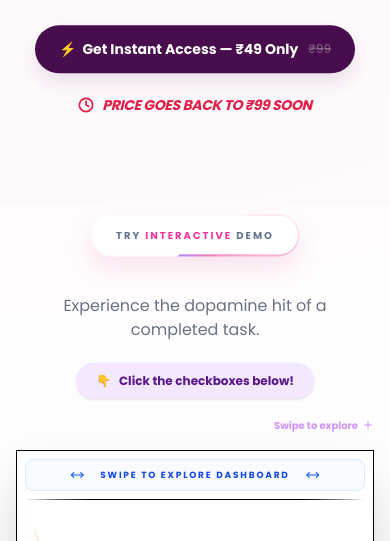
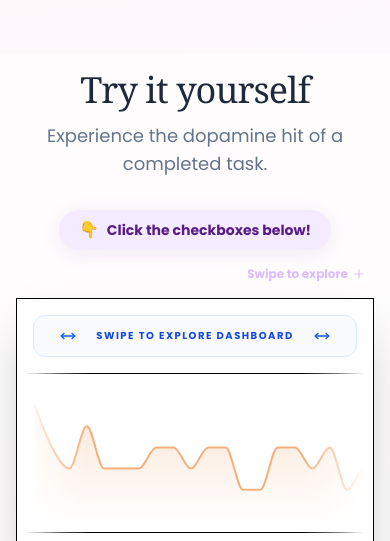
Before and after one commit to abhi-kush-111/Habit-Tracker, a React (Vite) app: page / in a window 390 px wide. Shown: the part 875-1416 px from the top of the page. Built offline with nearby package versions, Linux system fonts and the light colour scheme.

Commit message:
feat: Enhance interactive demo UI and hero section
Refactors the interactive demo component to improve visual cues and UX, including an animated swipe hint for mobile users. Also updates the hero section to remove a redundant animated button. The hero image is also updated to a new version.

```diff
--- a/src/App.tsx
+++ b/src/App.tsx
@@ -386,44 +386,19 @@ export default function App() {
 
       <section className="pt-4 pb-10 md:pt-6 md:pb-16 px-4 md:px-6 bg-white/50">
         <div className="max-w-7xl mx-auto">
-          <div className="text-center mb-12 md:mb-16">
-            <div className="flex justify-center mb-8">
-              <motion.button
-                animate={{
-                  y: [0, -6, 0],
-                  boxShadow: [
-                    "0px 4px 20px rgba(0,0,0,0.05)",
-                    "0px 12px 25px rgba(236,72,153,0.15)",
-                    "0px 4px 20px rgba(0,0,0,0.05)"
-                  ]
-                }}
-                transition={{
-                  duration: 4,
-                  repeat: Infinity,
-                  ease: "easeInOut"
-                }}
-                className="relative group p-[1.5px] rounded-full overflow-hidden flex items-center justify-center cursor-default"
-              >
-                {/* Spinning Gradient Border */}
-                <div className="absolute w-[400%] h-[400%] top-1/2 left-1/2 -translate-x-1/2 -translate-y-1/2 animate-[spin_4s_linear_infinite] bg-[conic-gradient(from_0deg,transparent_0_200deg,#ec4899_280deg,#8b5cf6_360deg)] opacity-70 group-hover:opacity-100 transition-opacity duration-500"></div>
-
-                {/* Inner White Pill */}
-                <div className="relative bg-white px-6 md:px-8 py-3 md:py-3.5 rounded-full flex items-center justify-center gap-1.5 w-full h-full">
-                  <span className="text-[10px] md:text-xs font-bold tracking-[0.2em] text-slate-500">
-                    TRY <span className="text-pink-500">INTERACTIVE</span> DEMO
-                  </span>
-                </div>
-              </motion.button>
-            </div>
-            <p className="text-gray-500 mb-6 px-4">Experience the dopamine hit of a completed task.</p>
-            <div className="inline-flex items-center gap-2 bg-purple-100 text-purple-900 px-5 py-2.5 rounded-full font-bold text-xs md:text-sm shadow-sm animate-bounce">
-              <span>👇</span> Click the checkboxes below!
+          <div className="text-center mb-12 md:mb-16 flex flex-col items-center">
+            <h2 className="text-4xl md:text-[44px] font-serif text-[#1e293b] mb-3 tracking-tight">Try it yourself</h2>
+            <p className="text-[#64748b] text-lg md:text-xl mb-8 max-w-md mx-auto">
+              Experience the dopamine hit of a completed task.
+            </p>
+            <div className="inline-flex items-center gap-2 bg-[#f4ebff] text-[#581c87] px-5 py-2 rounded-full font-bold text-sm shadow-[0_4px_20px_rgba(88,28,135,0.08)]">
+              <span className="text-base">👇</span> Click the checkboxes below!
             </div>
           </div>
 
           <div id="demo" className="relative">
-            <div className="md:hidden absolute -top-8 right-0 flex items-center gap-1 text-[10px] font-bold text-purple-400 animate-pulse">
-              Swipe to explore <Plus size={12} />
+            <div className="md:hidden absolute -top-8 right-2 flex items-center gap-1 text-xs font-bold text-[#d8b4fe] animate-pulse">
+              Swipe to explore <Plus size={14} />
             </div>
             <LazyLoad>
               <Suspense fallback={
--- a/src/components/InteractiveDemo.tsx
+++ b/src/components/InteractiveDemo.tsx
@@ -373,22 +373,22 @@ export default function InteractiveDemo() {
         <motion.div
           initial={{ opacity: 0, y: -10 }}
           animate={{ opacity: 1, y: 0 }}
-          className="md:hidden flex items-center justify-center gap-3 py-2 mb-2 bg-blue-50/50 border border-blue-100 rounded-lg"
+          className="md:hidden flex items-center justify-center gap-4 py-3 mb-4 bg-[#f8fafc] border border-blue-100 rounded-xl mx-2 mt-2"
         >
           <motion.div
             animate={{ x: [-4, 4, -4] }}
             transition={{ duration: 2, repeat: Infinity, ease: "easeInOut" }}
           >
-            <MoveHorizontal size={14} className="text-blue-600" />
+            <MoveHorizontal size={16} className="text-blue-600" />
           </motion.div>
-          <span className="text-[9px] font-bold uppercase tracking-[0.2em] text-blue-700">
+          <span className="text-[10px] font-bold uppercase tracking-[0.15em] text-blue-700">
             Swipe to explore dashboard
           </span>
           <motion.div
             animate={{ x: [4, -4, 4] }}
             transition={{ duration: 2, repeat: Infinity, ease: "easeInOut" }}
           >
-            <MoveHorizontal size={14} className="text-blue-600" />
+            <MoveHorizontal size={16} className="text-blue-600" />
           </motion.div>
         </motion.div>
       )}
```
Also changed, not shown: public/hero.webp.
